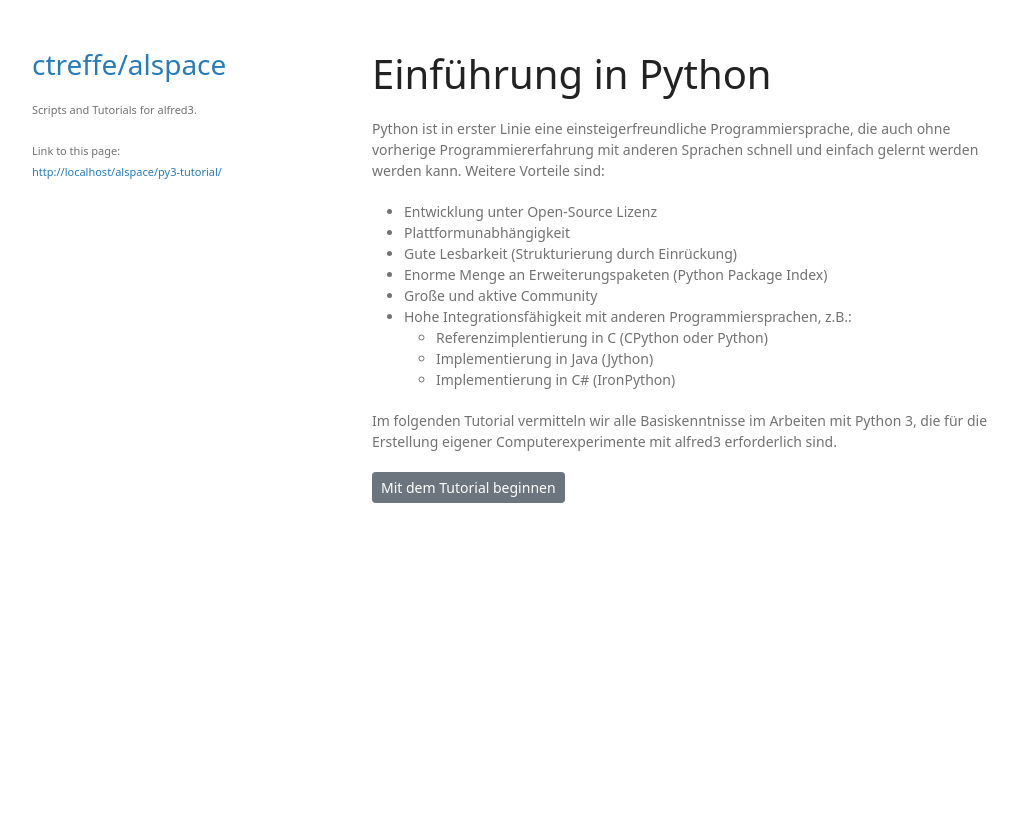
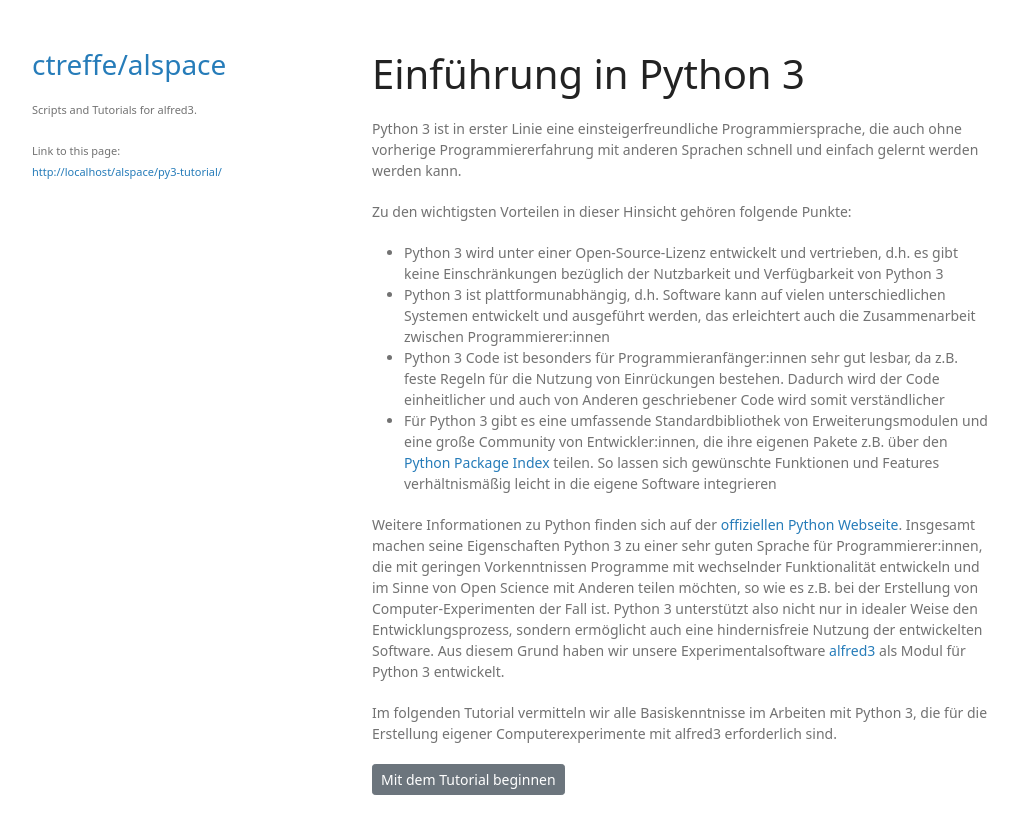
Before and after one commit to ctreffe/alspace, a Jekyll site: the page built from py3-tutorial/index.md, in a window 1280 px wide. Shown: the top 834 px of the page, without its empty margins (128-1146 px from the left). Built offline with Jekyll 4.4.1, drawn with Linux system fonts in a browser that asks for light colours; some web fonts are replaced; our own code applies the rules of GitHub Pages for plain Markdown files.

Commit message:
Update Python 3 tutorial startpage

```diff
--- a/py3-tutorial/index.md
+++ b/py3-tutorial/index.md
@@ -1,16 +1,20 @@
-# Einführung in Python
+# Einführung in Python 3
 
-Python ist in erster Linie eine einsteigerfreundliche Programmiersprache, die auch ohne vorherige Programmiererfahrung mit anderen Sprachen schnell und einfach gelernt werden werden kann. Weitere Vorteile sind:
+Python 3 ist in erster Linie eine einsteigerfreundliche Programmiersprache, die auch ohne vorherige Programmiererfahrung mit anderen Sprachen schnell und einfach gelernt werden werden kann.
 
-* Entwicklung unter Open-Source Lizenz
-* Plattformunabhängigkeit
-* Gute Lesbarkeit (Strukturierung durch Einrückung)
-* Enorme Menge an Erweiterungspaketen (Python Package Index)
-* Große und aktive Community
-* Hohe Integrationsfähigkeit mit anderen Programmiersprachen, z.B.:
-    * Referenzimplentierung in C (CPython oder Python)
-    * Implementierung in Java (Jython)
-    * Implementierung in C# (IronPython)
+Zu den wichtigsten Vorteilen in dieser Hinsicht gehören folgende Punkte:
+
+* Python 3 wird unter einer Open-Source-Lizenz entwickelt und
+  vertrieben, d.h. es gibt keine Einschränkungen bezüglich der
+  Nutzbarkeit und Verfügbarkeit von Python 3
+* Python 3 ist plattformunabhängig, d.h. Software kann auf vielen
+  unterschiedlichen Systemen entwickelt und ausgeführt werden, das erleichtert auch die Zusammenarbeit zwischen Programmierer:innen
+* Python 3 Code ist besonders für Programmieranfänger:innen sehr gut
+  lesbar, da z.B. feste Regeln für die Nutzung von Einrückungen bestehen. Dadurch wird der Code einheitlicher und auch von Anderen geschriebener Code wird somit verständlicher
+* Für Python 3 gibt es eine umfassende Standardbibliothek von
+  Erweiterungsmodulen und eine große Community von Entwickler:innen, die ihre eigenen Pakete z.B. über den [Python Package Index](https://pypi.org/) teilen. So lassen sich gewünschte Funktionen und Features verhältnismäßig leicht in die eigene Software integrieren
+
+Weitere Informationen zu Python finden sich auf der [offiziellen Python Webseite](https://www.python.org/about/). Insgesamt machen seine Eigenschaften Python 3 zu einer sehr guten Sprache für Programmierer:innen, die mit geringen Vorkenntnissen Programme mit wechselnder Funktionalität entwickeln und im Sinne von Open Science mit Anderen teilen möchten, so wie es z.B. bei der Erstellung von Computer-Experimenten der Fall ist. Python 3 unterstützt also nicht nur in idealer Weise den Entwicklungsprozess, sondern ermöglicht auch eine hindernisfreie Nutzung der entwickelten Software. Aus diesem Grund haben wir unsere Experimentalsoftware [alfred3](https://github.com/ctreffe/alfred) als Modul für Python 3 entwickelt.
 
 Im folgenden Tutorial vermitteln wir alle Basiskenntnisse im Arbeiten mit Python 3, die für die Erstellung eigener Computerexperimente mit alfred3 erforderlich sind.
 
```
